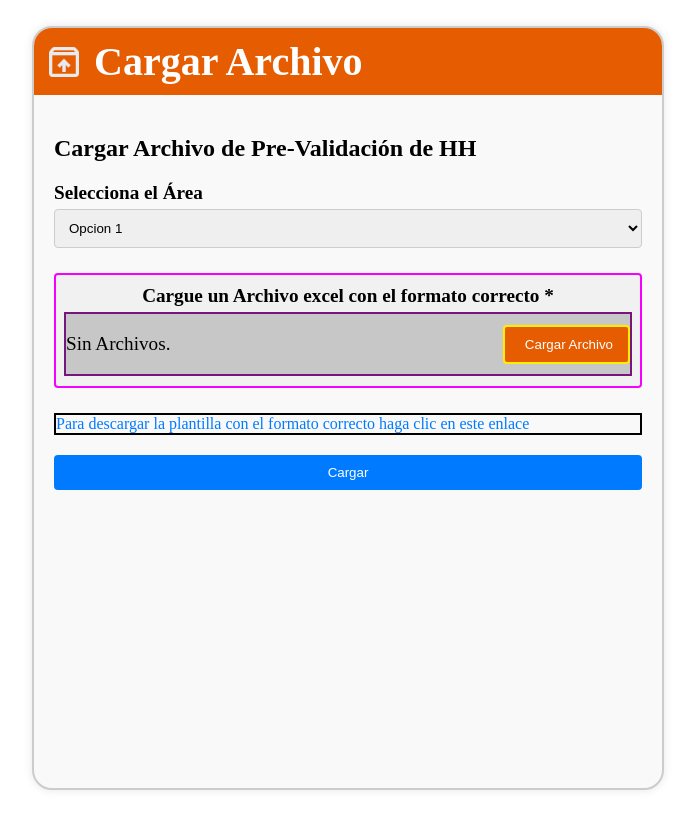
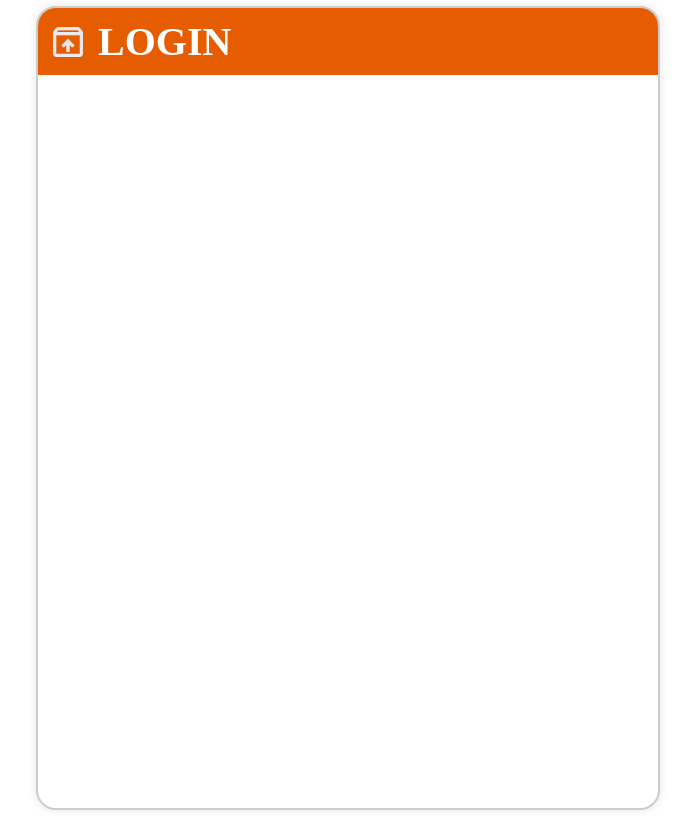
Before and after one commit to marquina2014/Proyecto_ParaBHP_Excel, a React (Vite) app: page / in a window 1280 px wide. Shown: the whole page, without its empty margins (292-987 px from the left). Built offline with nearby package versions, Linux system fonts and the light colour scheme.

Commit message:
Estoy cansado Jefe

```diff
--- a/src/App.jsx
+++ b/src/App.jsx
@@ -1,13 +1,17 @@
 import React from 'react';
-import Panel from './Panel';
+
 import './index.css';
+import Login from './login';
+
 
 
 function App() {
   return (
+    <body>
     <div className="Inicio">
-      <Panel/>
+      <Login/>
     </div>
+    </body>
   );
 }
 
--- a/src/Panel.css
+++ b/src/Panel.css
@@ -1,34 +1,32 @@
-.panel {
+
+  .panel {
     width: 1200px;
-    height: 760px;
+    height: 800px;
     margin: 20px auto;
     border: 2px solid #ccc;
     border-radius: 20px;
-    background-color: #f9f9f9;
+    background-color: #ffffff;
     box-shadow: 0 0 10px rgba(0, 0, 0, 0.1);
-    /* border: 2px solid black; /* borde Header icono */
   }
 
   .header {
     background-color: #e65c00;
     color: white;
-    padding: 10px; /* Puedes ajustar o eliminar el padding según sea necesario */
+    padding: 10px;
     display: flex;
     align-items: center;
     width: 100%;
     box-sizing: border-box;
-    border-radius: 18px 18px 0 0; /* Aplica bordes redondeados solo a las esquinas superiores */
-}
+    border-radius: 18px 18px 0 0;
+  }
 
   .header .icon-lock {
     height: 40px;
     width: 40px;
-    background-image: url('/cargar.jpg') !important; /* Asegúrate de que la ruta sea correcta */
-    background-size: cover; /* Ajusta la imagen para cubrir el área del header */
+    background-image: url('/cargar.jpg') !important;
+    background-size: cover;
     background-position: center;
     margin-right: 10px;
-
-
   }
 
   .header span {
@@ -39,7 +37,6 @@
   .content {
     padding: 20px;
     height: 570px;
-
   }
 
   .content h2 {
@@ -67,22 +64,19 @@
 
   .file-upload {
     background-color: #f1f1f1;
-    border: 1px solid #ccc;
     padding: 10px;
     border-radius: 4px;
     display: flex;
     flex-direction: column;
     justify-content: center;
-    align-items: center;
+    align-items: left;
     cursor: pointer;
-    text-align: center;
+    text-align: left;
     transition: background-color 0.3s ease;
-    border: 2px solid rgb(247, 0, 255);/* borde Content */
   }
 
   .file-upload:hover {
     background-color: #f0f0f0;
-
   }
 
   .file-upload-content {
@@ -91,14 +85,13 @@
     align-items: center;
     width: 100%;
     background-color: #c7c7c7;
-    border: 2px solid rgb(120, 20, 126);/* borde Subir archivo Content */
+    border: 1px solid #000000;
   }
 
   .file-button {
+    padding: 10px 15px;
     background-color: #e65c00;
     color: white;
-    border: 2px solid rgb(255, 238, 0);/* borde boton subir archivo*/
-    padding: 10px 15px;
     border-radius: 4px;
     cursor: pointer;
     display: flex;
@@ -119,21 +112,20 @@
     text-decoration: none;
     display: block;
     margin-top: 10px;
-    border: 2px solid rgb(0, 0, 0);/* Link de descarga*/
   }
 
   .submit-button {
-    background-color: #007bff;
+    background-color: #288ffd;
     color: white;
     border: none;
     padding: 10px 20px;
-    border-radius: 4px;
     cursor: pointer;
     margin-top: 20px;
     width: 100%;
     transition: background-color 0.3s ease;
+    width: 120px;
   }
 
   .submit-button:hover {
-    background-color: #0056b3;
+    background-color: #003063;
   }
--- a/src/Panel.jsx
+++ b/src/Panel.jsx
@@ -27,6 +27,7 @@ function Panel() {
   const handleClick = () => {
     fileInputRef.current.click();
   };
+
 
   return (
             <div className="panel">
--- /dev/null
+++ b/src/login.jsx
@@ -0,0 +1,16 @@
+import React from 'react';
+import './Panel.css';
+
+function Login() {
+  return (
+    <div className="panel">
+    <div className="header">
+      <i className="icon-lock"></i>
+      <span>LOGIN</span>
+
+    </div>
+  </div>
+  );
+}
+
+export default Login;
```
Also changed, not shown: 2 other files (tests, documents, lock files or other folders). Lines whose indentation alone changed are shown as unchanged.
